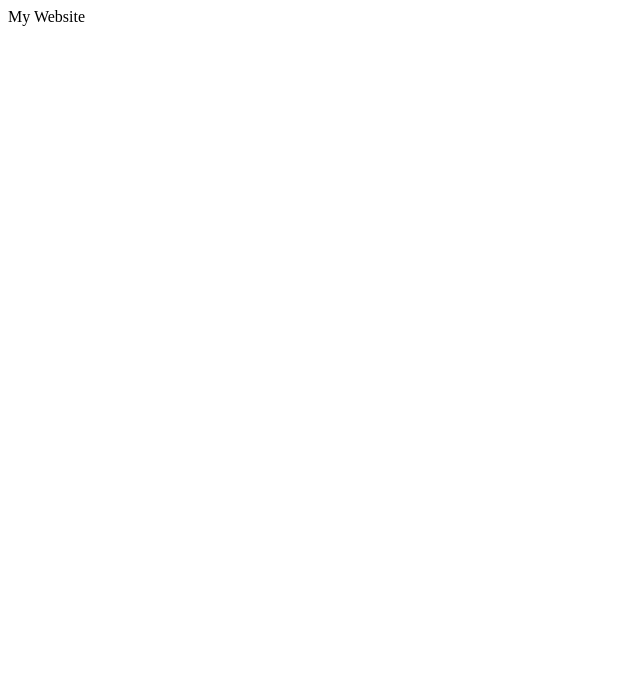
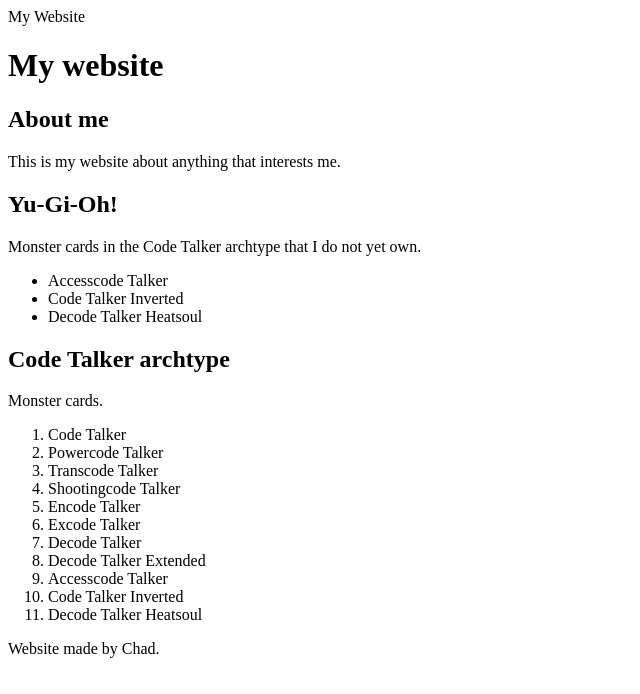
Before and after one commit to Chad-Morgan/Website, a plain HTML site: page index.html in a window 1280 px wide. Shown: the whole page, without its empty margins (0-640 px from the left). Drawn offline with Linux system fonts and the light colour scheme.

Commit message:
Update index.html

```diff
--- a/index.html
+++ b/index.html
@@ -5,5 +5,45 @@
     <meta charset="utf-8">
 </head>
 <body>
+  <!--I have the highground!-->
+  <header>
+    <h1>My website</h1>
+    <h2>About me</h2>
+    <p>This is my website about anything that interests me.</p>
+  </header>
+  <!--I am quite interested in a lot of things so this might be a big page.-->
+
+    <section>
+      <h1>Yu-Gi-Oh!</h1>
+      <p>Monster cards in the Code Talker archtype that I do not yet own.</p>
+        <ul>
+          <li>Accesscode Talker</li>
+          <li>Code Talker Inverted</li>
+          <li>Decode Talker Heatsoul</li>
+        </ul>
+    </section>
+
+    <section>
+      <h2>Code Talker archtype</h2>
+      <p>Monster cards.</p>
+        <ol>
+          <li>Code Talker</li>
+          <li>Powercode Talker</li>
+          <li>Transcode Talker</li>
+          <li>Shootingcode Talker</li>
+          <li>Encode Talker</li>
+          <li>Excode Talker</li>
+          <li>Decode Talker</li>
+          <li>Decode Talker Extended</li>
+          <li>Accesscode Talker</li>
+          <li>Code Talker Inverted</li>
+          <li>Decode Talker Heatsoul</li>
+        </ol>
+    </section>
+
+
+    <footer>
+      <p>Website made by Chad.</p>
+    </footer>
 </body>
 </html>
```
